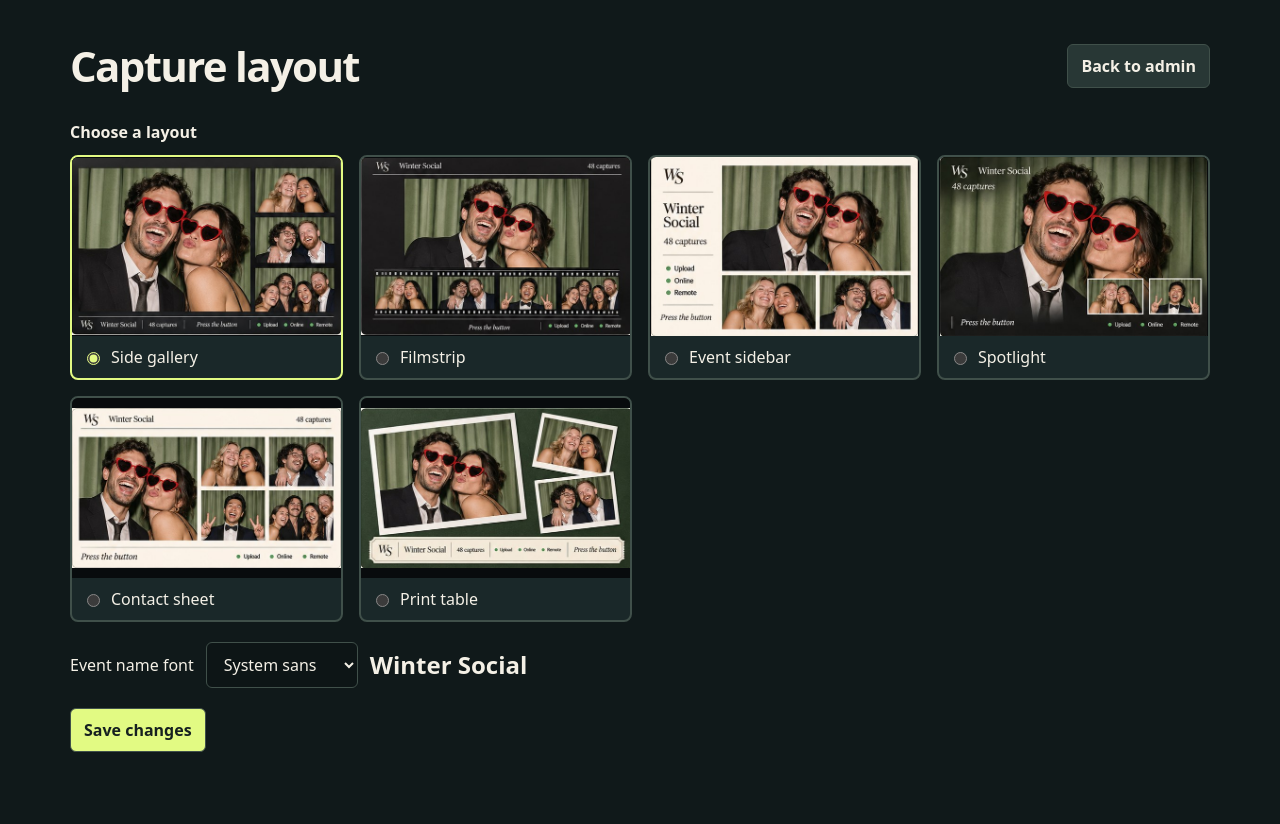
After one commit to rogii/photobooth, a Flask app: page /local-admin/layout in a window 1280 px wide. The commit adds this page. Run offline with Flask 3, Linux system fonts and the light colour scheme; the visitor is signed in with stand-in values (Sample User, id 1); parts of the project's set-up code (start-up, migrations or seed data) failed here and were passed over; some libraries are stand-ins or nearby versions.

Commit message:
Add configurable photobooth capture layouts

```diff
--- a/photobooth/app.py
+++ b/photobooth/app.py
@@ -55,6 +55,24 @@ ACCENT_COLORS = {
     "orange": "#ffab60",
     "yellow": "#ffdf68",
 }
+CAPTURE_LAYOUTS = {
+    "side-gallery": "Side gallery",
+    "filmstrip": "Filmstrip",
+    "event-sidebar": "Event sidebar",
+    "spotlight": "Spotlight",
+    "contact-sheet": "Contact sheet",
+    "print-table": "Print table",
+}
+EVENT_FONTS = {
+    "system": "System sans",
+    "serif": "Classic serif",
+    "mono": "Monospace",
+    "cantarell": "Cantarell",
+    "comfortaa": "Comfortaa",
+    "eb-garamond": "EB Garamond",
+    "lato": "Lato",
+    "roboto-slab": "Roboto Slab",
+}
 DEFAULT_ACCENT = "green"
 FOOTER_LOGO_UPLOAD_LIMIT = 2 * 1024 * 1024
 
@@ -100,6 +118,8 @@ class PhotoboothService:
         self.config.setdefault("capture_lead_seconds", 1.2)
         self.config.setdefault("admin_pin", "1234")
         self.config.setdefault("idle_photo_wall_columns", 3)
+        self.config.setdefault("capture_layout", "side-gallery")
+        self.config.setdefault("event_font", "system")
         self.demo = demo
         self.camera_lock = threading.Lock()
         self.state_lock = threading.Lock()
@@ -686,6 +706,8 @@ class PhotoboothService:
                 "photo_number": self.photo_number,
                 "photo_total": self.photo_total,
                 "photo_wall_version": photo_wall_version,
+                "capture_layout": self.config["capture_layout"],
+                "event_font": self.config["event_font"],
                 "photo_wall_columns": photo_wall_columns,
                 "active_footer_logo": self.active_footer_logo,
                 "host_info": self.host_info(),
@@ -735,6 +757,11 @@ class PhotoboothService:
             if self.busy:
                 raise RuntimeError("Wait for the current capture to finish before changing settings")
             config = self.config.copy()
+            for key, choices in (("capture_layout", CAPTURE_LAYOUTS), ("event_font", EVENT_FONTS)):
+                if key in values:
+                    if not isinstance(values[key], str) or values[key] not in choices:
+                        raise ValueError("Choose an available layout and font")
+                    config[key] = values[key]
             for key, (low, high, cast) in allowed.items():
                 if key in values:
                     config[key] = max(low, min(high, cast(values[key])))
@@ -1471,11 +1498,12 @@ def create_app(service, admin_port=ADMIN_PORT):
         regular_admin.update({"admin_selfie_button", "admin_footer_logos", "admin_activate_footer_logo", "admin_remove_footer_logo", "admin_photos_page", "admin_photos", "admin_photo", "admin_delete_photos", "admin_shutdown"})
         regular_admin.update({"admin_wifi_scan", "admin_wifi_connect"})
         local_admin.update({"local_admin_wifi_page", "local_admin_wifi_status", "local_admin_wifi_scan", "local_admin_wifi_connect"})
-        local_admin.add("local_admin_bluetooth_remote")
+        regular_admin.add("admin_layout")
+        local_admin.update({"local_admin_bluetooth_remote", "local_admin_layout"})
         if request.endpoint in regular_admin and int(request.environ.get("SERVER_PORT", 0)) != admin_port:
             return jsonify({"error": f"Open the admin interface on port {admin_port}"}), 404
         if request.endpoint in local_admin and not session.get("admin_unlocked"):
-            if request.endpoint in {"local_admin_page", "local_admin_wifi_page"}:
+            if request.endpoint in {"local_admin_page", "local_admin_wifi_page", "local_admin_layout"}:
                 kiosk_url = request.url_root.replace(f":{admin_port}/", ":8080/")
                 return redirect(kiosk_url)
             return jsonify({"error": "Admin PIN required"}), 401
@@ -1509,6 +1537,27 @@ def create_app(service, admin_port=ADMIN_PORT):
     @web.get("/local-admin/wifi")
     def local_admin_wifi_page():
         return render_template("local-admin-wifi.html")
+
+    @web.route("/admin/layout", methods=["GET", "POST"], endpoint="admin_layout")
+    @web.route("/local-admin/layout", methods=["GET", "POST"], endpoint="local_admin_layout")
+    def capture_layout_page():
+        error = ""
+        if request.method == "POST":
+            if request.form.get("token") != session.get("layout_token") or "layout_token" not in session:
+                return "Reopen the layout picker and try again.", 403
+            try:
+                service.update_config({key: request.form.get(key) for key in ("capture_layout", "event_font")})
+                return redirect(request.path + "?saved=1", code=303)
+            except (ValueError, RuntimeError) as exc:
+                error = str(exc)
+        if "layout_token" not in session:
+            session["layout_token"] = uuid.uuid4().hex
+        return render_template(
+            "capture-layout.html", local=request.endpoint == "local_admin_layout",
+            layouts=CAPTURE_LAYOUTS, fonts=EVENT_FONTS, config=service.config,
+            event_name=(service.session or {}).get("name") or "Winter Social",
+            error=error, saved=request.args.get("saved") == "1",
+        ), 400 if error else 200
 
     @web.get("/admin/captures")
     def admin_photos_page():
@@ -1836,7 +1885,7 @@ def create_app(service, admin_port=ADMIN_PORT):
     @web.get("/api/state")
     def get_state():
         state = service.state()
-        public = {key: state[key] for key in ("session", "busy", "status", "countdown", "prepare_elapsed", "prepare_estimate", "photo_number", "photo_total", "recent_photo", "recent_photo_version", "result_duration_seconds", "result_remaining_seconds", "phase", "photo_wall_version", "photo_wall_columns", "active_footer_logo", "capture_count", "queued_uploads", "gallery_upload_configured", "sessions", "locked_session", "host_info", "camera_available", "camera_error", "selfie_button_status")}
+        public = {key: state[key] for key in ("session", "busy", "status", "countdown", "prepare_elapsed", "prepare_estimate", "photo_number", "photo_total", "recent_photo", "recent_photo_version", "result_duration_seconds", "result_remaining_seconds", "phase", "photo_wall_version", "photo_wall_columns", "capture_layout", "event_font", "active_footer_logo", "capture_count", "queued_uploads", "gallery_upload_configured", "sessions", "locked_session", "host_info", "camera_available", "camera_error", "selfie_button_status")}
         public["server_instance_id"] = SERVER_INSTANCE_ID
         public["selfie_button_configured"] = state["selfie_button_configured"]
         public["admin_pin_length"] = len(str(service.config.get("admin_pin", "1234")))
--- a/photobooth/static/admin.html
+++ b/photobooth/static/admin.html
@@ -43,6 +43,7 @@
     <nav class="admin-menu" aria-label="Admin menu">
       <button type="button" aria-haspopup="dialog" aria-controls="sessions-panel" data-admin-panel="sessions-panel">Sessions</button>
       <button type="button" aria-haspopup="dialog" aria-controls="capture-panel" data-admin-panel="capture-panel">Capture</button>
+      <a href="/admin/layout">Capture layout</a>
       <a href="/admin/captures">Remove captures</a>
       <button type="button" aria-haspopup="dialog" aria-controls="overlay-panel" data-admin-panel="overlay-panel">Session photo overlay</button>
       <button type="button" aria-haspopup="dialog" aria-controls="footer-logos-panel" data-admin-panel="footer-logos-panel">Footer logos</button>
--- /dev/null
+++ b/photobooth/static/event-fonts.css
@@ -0,0 +1,43 @@
+[data-font="system"] .event-name { font-family: system-ui, sans-serif; }
+[data-font="serif"] .event-name { font-family: Georgia, "DejaVu Serif", serif; }
+[data-font="mono"] .event-name { font-family: "DejaVu Sans Mono", monospace; }
+
+@font-face {
+  font-family: "Cantarell";
+  src: url("event-fonts/Cantarell.otf");
+  font-weight: 700;
+  font-display: swap;
+}
+[data-font="cantarell"] .event-name { font-family: "Cantarell", sans-serif; }
+
+@font-face {
+  font-family: "Comfortaa";
+  src: url("event-fonts/Comfortaa-Bold.ttf");
+  font-weight: 700;
+  font-display: swap;
+}
+[data-font="comfortaa"] .event-name { font-family: "Comfortaa", sans-serif; }
+
+@font-face {
+  font-family: "EB Garamond";
+  src: url("event-fonts/EBGaramond12-Bold.otf");
+  font-weight: 700;
+  font-display: swap;
+}
+[data-font="eb-garamond"] .event-name { font-family: "EB Garamond", serif; }
+
+@font-face {
+  font-family: "Lato";
+  src: url("event-fonts/Lato-Bold.ttf");
+  font-weight: 700;
+  font-display: swap;
+}
+[data-font="lato"] .event-name { font-family: "Lato", sans-serif; }
+
+@font-face {
+  font-family: "Roboto Slab";
+  src: url("event-fonts/RobotoSlab-Bold.otf");
+  font-weight: 700;
+  font-display: swap;
+}
+[data-font="roboto-slab"] .event-name { font-family: "Roboto Slab", serif; }
--- a/photobooth/static/index.html
+++ b/photobooth/static/index.html
@@ -8,6 +8,8 @@
   <title>Photobooth</title>
   <link rel="stylesheet" href="/static/appearance.css">
   <link rel="stylesheet" href="/static/kiosk.css">
+  <link rel="stylesheet" href="/static/capture-layouts.css">
+  <link rel="stylesheet" href="/static/event-fonts.css">
   <link rel="stylesheet" href="/static/pin-dialog.css">
 </head>
 <body>
@@ -30,8 +32,9 @@
     <footer id="event-footer" class="event-footer hidden">
       <div class="event-heading">
         <img id="footer-logo" class="footer-logo hidden" alt="">
-        <strong id="event"></strong>
+        <strong id="event" class="event-name"></strong>
       </div>
+      <p class="capture-trigger">Press the button</p>
       <div class="event-stats">
         <div class="event-stat"><strong id="capture-count">0</strong><span>CAPTURES</span></div>
         <span class="footer-divider"></span>
--- /dev/null
+++ b/photobooth/static/layout-picker.css
@@ -0,0 +1,24 @@
+.layout-options {
+  display: grid;
+  grid-template-columns: repeat(auto-fit, minmax(min(100%, 240px), 1fr));
+  gap: 16px;
+  margin: 0;
+  border: 0;
+  padding: 0;
+}
+.layout-options legend { padding: 0 0 12px; font-weight: 650; }
+.layout-option {
+  display: block;
+  overflow: hidden;
+  border: 2px solid var(--line);
+  border-radius: 8px;
+  background: var(--card);
+  cursor: pointer;
+}
+.layout-option:has(:checked) { border-color: var(--accent); }
+.layout-option:focus-within { outline: 2px solid currentColor; outline-offset: 2px; }
+.layout-option img { display: block; width: 100%; aspect-ratio: 3 / 2; object-fit: contain; background: var(--canvas); }
+.layout-option span { display: flex; gap: 8px; align-items: center; padding: 10px; }
+.layout-option input { accent-color: var(--accent); }
+.font-picker { display: flex; align-items: center; gap: 12px; flex-wrap: wrap; margin: 20px 0; }
+#sample { overflow-wrap: anywhere; font-size: 24px; }
--- a/photobooth/templates/admin-photos.html
+++ b/photobooth/templates/admin-photos.html
@@ -24,6 +24,7 @@
       <div class="top-actions">
         {% if local %}
         <a id="kiosk-link" class="button secondary" href="/">Back to kiosk</a>
+        <a class="button secondary" href="/local-admin/layout">Capture layout</a>
         <a class="button secondary" href="{{ url_for('local_admin_wifi_page') }}">Wi-Fi setup</a>
         <button class="button secondary" type="button" aria-haspopup="dialog" aria-controls="selfie-panel" data-open-bluetooth-remote>Bluetooth remote</button>
         <button id="change-pin" class="button secondary" type="button">Change admin PIN</button>
--- /dev/null
+++ b/photobooth/templates/capture-layout.html
@@ -0,0 +1,49 @@
+<!doctype html>
+<html lang="en"{% if local %} class="hide-scrollbars"{% endif %}>
+<head>
+  <meta charset="utf-8">
+  <meta name="viewport" content="width=device-width,initial-scale=1">
+  <title>Capture layout · Photobooth</title>
+  <link rel="stylesheet" href="/static/appearance.css">
+  <link rel="stylesheet" href="/static/local-admin.css">
+  <link rel="stylesheet" href="/static/event-fonts.css">
+  <link rel="stylesheet" href="/static/layout-picker.css">
+  <script src="/static/appearance.js" defer></script>
+</head>
+<body>
+  <main class="wrap">
+    <header class="topbar">
+      <h1>Capture layout</h1>
+      <a class="button secondary" href="{{ '/local-admin' if local else '/admin' }}">Back to admin</a>
+    </header>
+    <form method="post">
+      <input type="hidden" name="token" value="{{ session.layout_token }}">
+      <fieldset class="layout-options">
+        <legend>Choose a layout</legend>
+        {% for key, name in layouts.items() %}
+        <label class="layout-option">
+          <img src="/static/layout-previews/{{ key }}.jpg" alt="">
+          <span><input type="radio" name="capture_layout" value="{{ key }}" required {% if config.capture_layout == key %}checked{% endif %}> {{ name }}</span>
+        </label>
+        {% endfor %}
+      </fieldset>
+      <div class="font-picker">
+        <label for="event-font">Event name font</label>
+        <select id="event-font" name="event_font">
+          {% for key, name in fonts.items() %}
+          <option value="{{ key }}" {% if config.event_font == key %}selected{% endif %}>{{ name }}</option>
+          {% endfor %}
+        </select>
+        <strong id="sample" data-font="{{ config.event_font }}"><span class="event-name">{{ event_name }}</span></strong>
+      </div>
+      <button>Save changes</button>
+      <span role="status">{{ error or ('Changes saved.' if saved else '') }}</span>
+    </form>
+  </main>
+  <script>
+    document.querySelector("#event-font").addEventListener("change", event => {
+      document.querySelector("#sample").dataset.font = event.target.value;
+    });
+  </script>
+</body>
+</html>
```
Also changed, not shown: photobooth/static/capture-layouts.css (added, +326 -0 lines), photobooth/static/kiosk.js (+58 -8 lines), photobooth/static/pin-dialog.css (+6 -2 lines), photobooth/README.md, photobooth/static/layout-previews/contact-sheet.jpg (added), photobooth/static/layout-previews/event-sidebar.jpg (added), photobooth/static/layout-previews/filmstrip.jpg (added), photobooth/static/layout-previews/print-table.jpg (added), photobooth/static/layout-previews/side-gallery.jpg (added), photobooth/static/layout-previews/spotlight.jpg (added), 2 other files.
